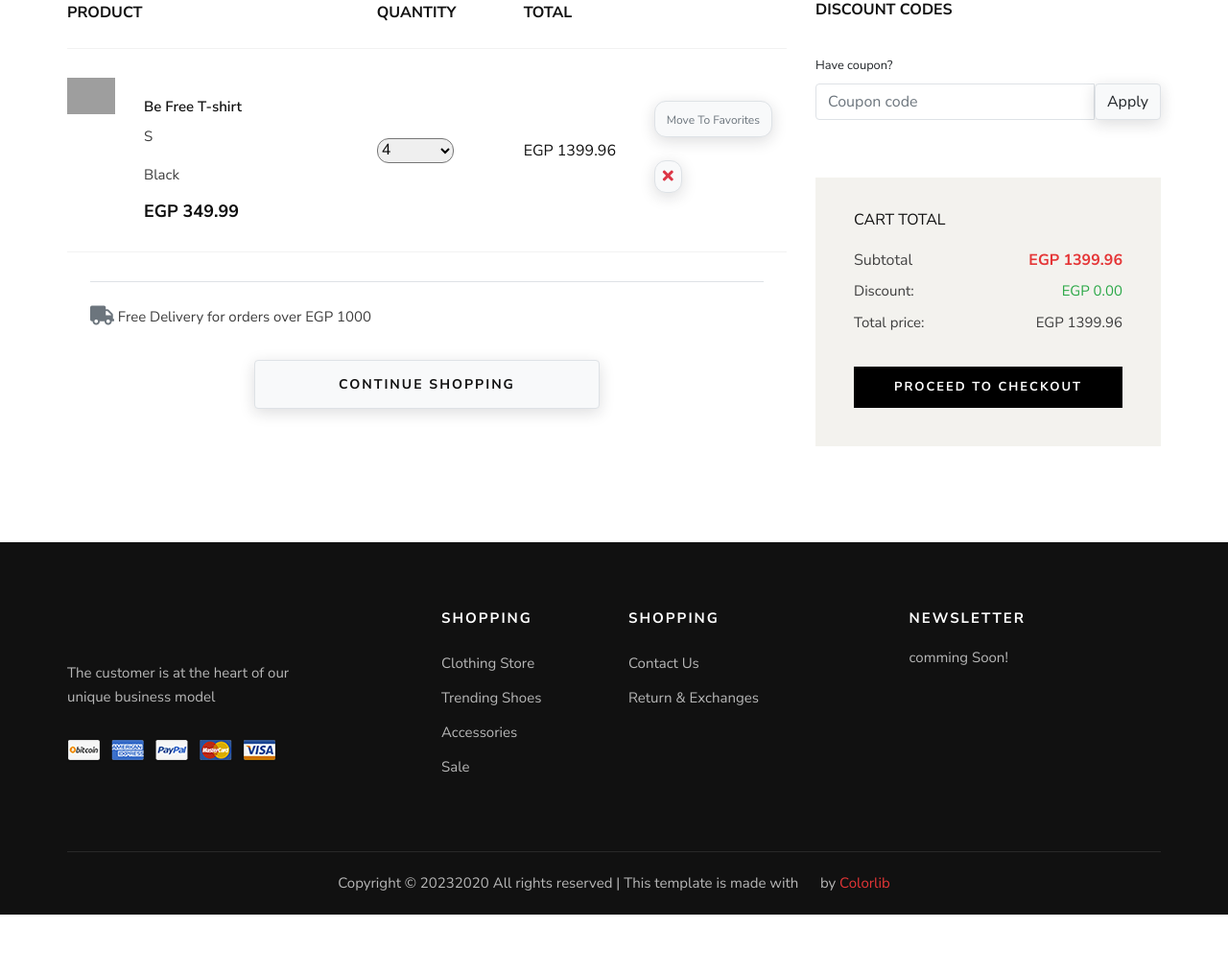
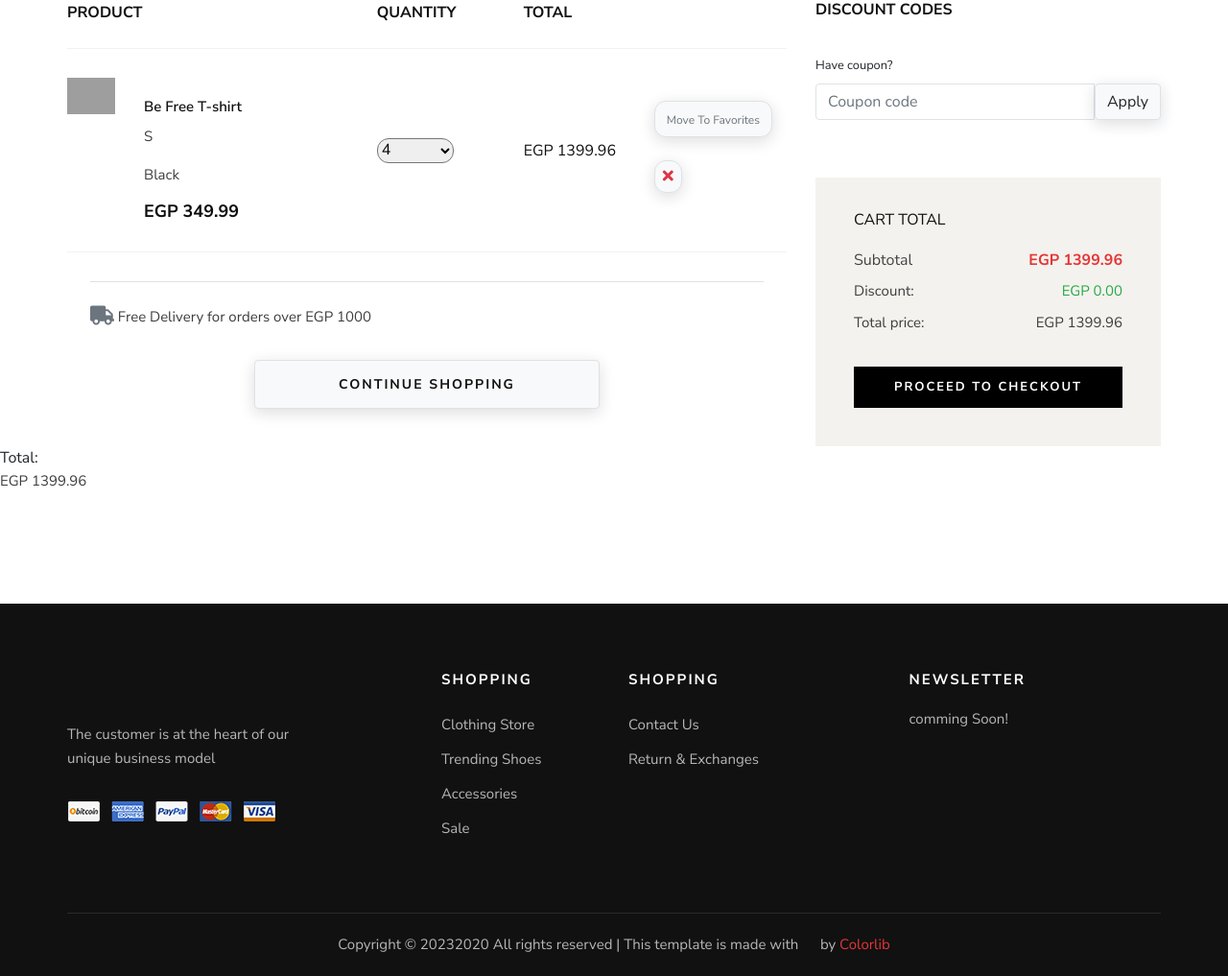
Before and after one commit to momenmedhatsalem/Clothing_store, a Django app: page /cart in a window 1280 px wide. Shown: the part 331-1348 px from the top of the page at 96% size. Before the commit the page ends 1284 px from the top, so only its background shows below. Run offline with Django 4.2, Linux system fonts and the light colour scheme; a user stored in the database is signed in; data comes from the database, SQL or seed files in the repository; both versions use the stored data as it was after the commit; parts of the project's set-up code (start-up, migrations or seed data) failed here and were passed over; some libraries are stand-ins or nearby versions; grey boxes are pictures that could not be loaded.

Commit message:
moved total out of box

```diff
--- a/clothing/frontend/templates/cart.html
+++ b/clothing/frontend/templates/cart.html
@@ -155,8 +155,8 @@ Cart
           </div>
         </div>
       </div>
+      <span>Total:</span><p class="cart_total_discount_mobile" class="mb-2 fw-bold">  EGP {{user_cart.total_price}}</p>
       <div class="mobile-btn" style="display: none;">
-        <span>Total:</span><p class="cart_total_discount_mobile" class="mb-2 fw-bold">  EGP {{user_cart.total_price}}</p>
       <a href="{% url 'checkout' %}" class="primary-btn">Proceed to checkout</a>
        </div>
     </section>
```
Also changed, not shown: clothing/db.sqlite3.
